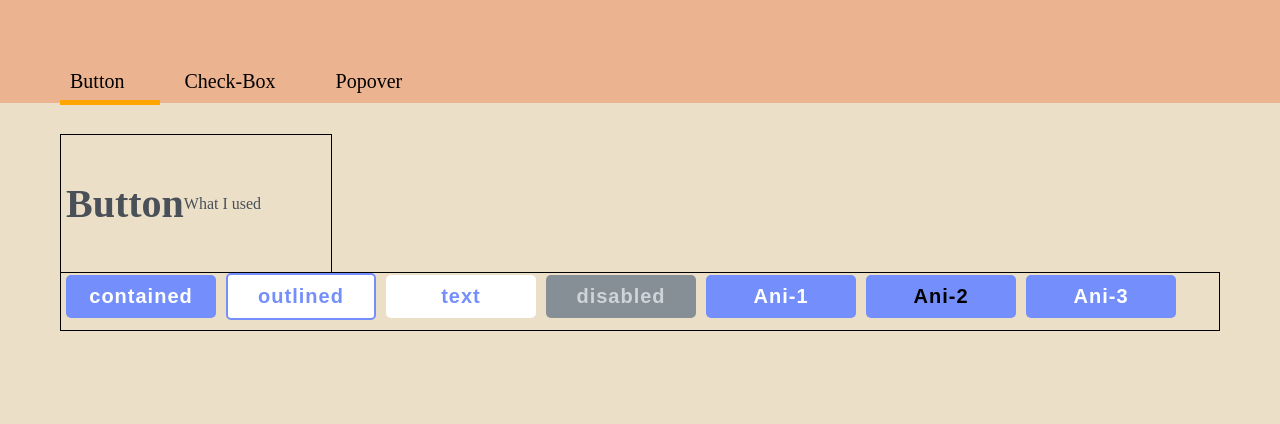
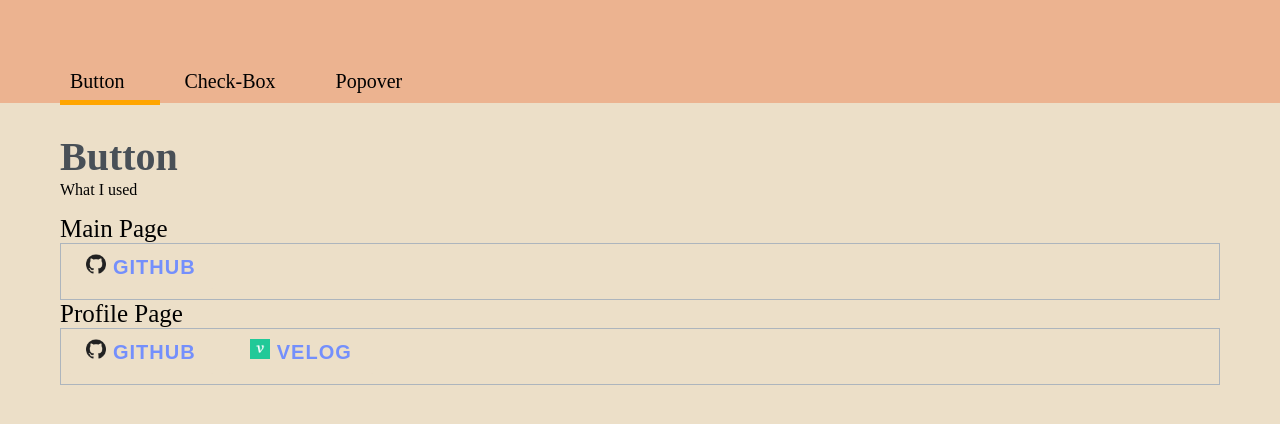
Before and after one commit to deveassy/portfolio, a React (Create React App) app: page /button in a window 1280 px wide. Shown: the top 424 px of the page. Built offline with nearby package versions, Linux system fonts and the light colour scheme.

Commit message:
버튼 수정

```diff
--- a/src/boards/Button.js
+++ b/src/boards/Button.js
@@ -8,28 +8,16 @@ function ButtonBoard() {
     <div>
     <Line />
     <Content>
-        <P>
-          <p style={{fontSize:40, fontWeight:800}}>Button</p>
-          <p> What I used</p>
-        </P>
+      <P>Button</P>
+      <p> What I used</p>
+        <Page>Main Page</Page>
         <ButtonContent> {/* color: 배경색(#748ffc)을 기준으로 함 */}
-          <Button mode="full" onClick={ () => {
-            console.log("This is a Basic button.");
-          }}>contained</Button>
-          <Button mode="line" color="#fff" onClick={ () => {
-            console.log("This is a out-line button.");
-          }}>outlined</Button>
-          <Button color="#fff" onClick={ () => {
-            console.log("This is a text button without line.");
-          }}>text</Button>
-          <Button mode="disabled" color="#868e96" disabled>disabled</Button>
-          <Button action="shadow" onClick={() => {
-            window.confirm('정말로?')
-            if(true) return console.log("전송!");
-          }
-          }>Ani-1</Button>
-          <Button action="slide">Ani-2</Button>
-          <Button action="border">Ani-3</Button>
+          <Button><img src="/img/github.png" style={{width:20, height:20}}/> GITHUB</Button>
+        </ButtonContent>
+        <Page>Profile Page</Page>
+        <ButtonContent>
+          <Button><img src="/img/github.png" style={{width:20, height:20}}/> GITHUB</Button>
+          <Button><img src="/img/velog.jpg" style={{width:20, height:20}}/> VELOG</Button>
         </ButtonContent>
     </Content>
     </div>
@@ -48,22 +36,20 @@ const Content = styled.div`
 `;
 const P = styled.div`
   position: relative;
-  display: flex;
-  flex-direction: row;
-  align-items: center;
   width: 260px;
-  padding: 5px;
-  top: 1px;
-  border-bottom: none;
-  border: 1px solid #000;
-  /* font-size: 40px;
-  font-weight: 800; */
+  margin-bottom: -15px;
+  font-size: 40px;
+  font-weight: 800;
   color: #495057;
   cursor: default;
 `;
 
 const ButtonContent = styled.div`
-  border: 1px solid #000;
+  border: 1px solid #adb5bd;
+`;
+
+const Page = styled.div`
+  font-size: 25px;
 `;
 
 export default ButtonBoard;
--- a/src/components/Button/index.js
+++ b/src/components/Button/index.js
@@ -4,7 +4,7 @@ import styled from 'styled-components';
 export default function Button(props) {
   const {
     mode,
-    color = '#748ffc',
+    color = '#ecdfc8',
     action,
     disabled,
     onClick,
```
